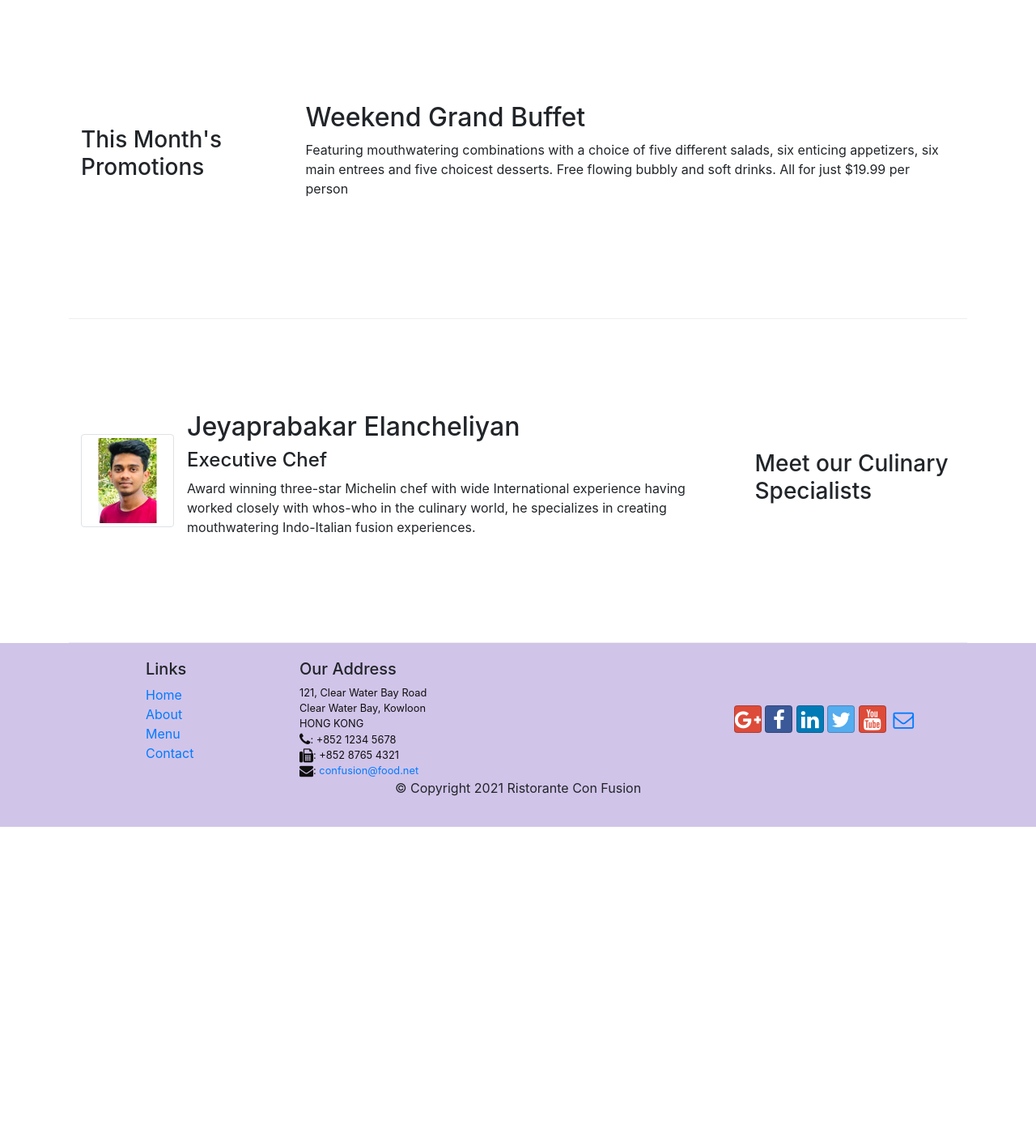
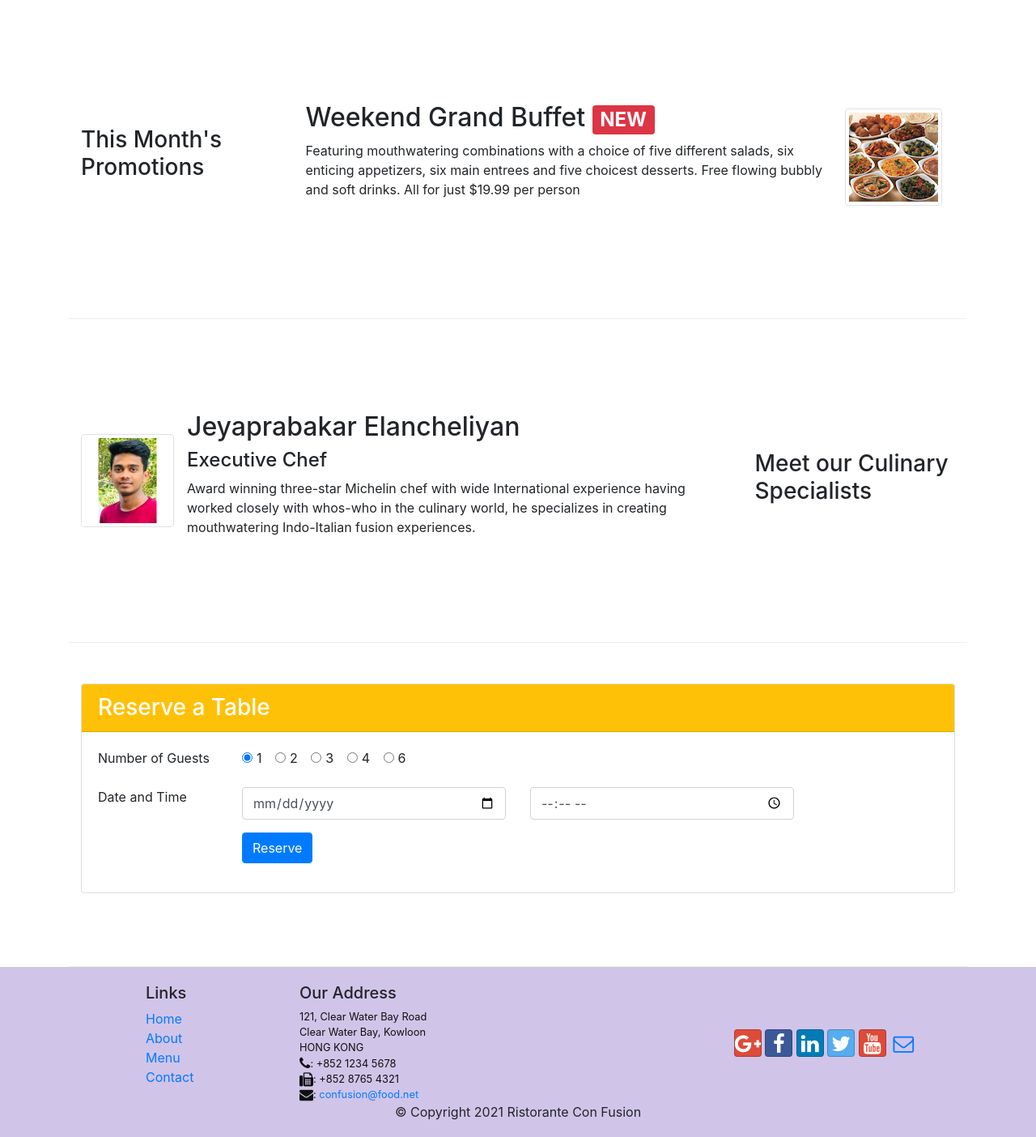
Before and after one commit to Jeyaprabakar01/Spring-Deer-Restaurant, a website: page index.html in a window 1280 px wide. Shown: the part 740-2144 px from the top of the page at 81% size. Before the commit the page ends 1761 px from the top, so only its background shows below. Drawn offline with nearby package versions, Linux system fonts and the light colour scheme.

Commit message:
Assignment 2

```diff
--- a/index.html
+++ b/index.html
@@ -1,46 +1,33 @@
 <!DOCTYPE html>
 <html lang="en">
-
 <head>
-     <!-- Required meta tags always come first -->
     <meta charset="utf-8">
     <meta name="viewport" content="width=device-width, initial-scale=1, shrink-to-fit=no">
     <meta http-equiv="x-ua-compatible" content="ie=edge">
-
-     <!-- Bootstrap CSS -->
+    <!-- Bootstrap CSS Files -->
+    <title>Ristorante Con Fusion</title>
     <link rel="stylesheet" href="node_modules/bootstrap/dist/css/bootstrap.min.css">
+    <link rel="stylesheet" href="css/styles.css">
     <link rel="stylesheet" href="node_modules/font-awesome/css/font-awesome.min.css">
     <link rel="stylesheet" href="node_modules/bootstrap-social/bootstrap-social.css">
-     <link rel="stylesheet" href="css/styles.css">
-    <title>Ristorante Con Fusion</title>
 </head>
-
 <body>
-
-    <nav class="navbar navbar-dark navbar-expand-sm  fixed-top">
+    <nav class="navbar navbar-dark navbar-expand-sm fixed-top">
         <div class="container">
-
           <button class="navbar-toggler" type="button" data-toggle="collapse" data-target="#Navbar">
             <span class="navbar-toggler-icon"></span>
           </button>
-
            <a class="navbar-brand mr-auto" href="#"><img src="img/logo.png" height="30" width="41"></a>
-
            <div class="collapse navbar-collapse" id="Navbar">
              <ul class="navbar-nav mr-auto">
-
                <li class="nav-item active"><a class="nav-link" href="#"><span class="fa fa-home fa-lg"></span> Home</a></li>
                <li class="nav-item"><a class="nav-link" href="./aboutus.html"><span class="fa fa-info fa-lg"></span> About</a></li>
                <li class="nav-item"><a class="nav-link" href="#"><span class="fa fa-list fa-lg"></span> Menu</a></li>
                <li class="nav-item"><a class="nav-link" href="./contactus.html"><span class="fa fa-address-card fa-lg"></span> Contact</a></li>
-
              </ul>
            </div>
-
         </div>
     </nav>
-
-
     <header class="jumbotron">
         <div class="container">
             <div class="row row-header">
@@ -48,13 +35,15 @@
                     <h1>Ristorante con Fusion</h1>
                     <p>We take inspiration from the World's best cuisines, and create a unique fusion experience. Our lipsmacking creations will tickle your culinary senses!</p>
                 </div>
-                <div class="col-12 col-sm align-self-center">
+                <div class="col-12 col-sm-3 text-center align-self-center">
                    <img src="img/logo.png" class="img-fluid">
+                </div>
+                <div class="col-12 mt-5 mt-sm-0 col-sm-3 text-center align-self-center">
+                    <a href="#reservation" type="button" class="btn btn-sm btn-warning">Reserve table</a>
                 </div>
             </div>
         </div>
     </header>
-
     <div class="container">
         <div class="row row-content align-items-center">
             <div class="col-12 col-sm-4 order-sm-last col-md-3">
@@ -62,52 +51,94 @@
             </div>
             <div class="col col-sm order-sm-first col-md">
                 <div class="media">
-                    <img class="d-flex mr-3 img-thumbnail align-self-center"
-                            src="img/uthappizza.png" alt="Uthappizza">
+                  <img class="d-flex mr-3 img-thumbnail align-self-center" src="img/uthappizza.png" alt="uthappizza">
                   <div class="media-body">
-                        <h2 class="mt-0">Uthappizza <span class="badge badge-danger">HOT</span> <span class="badge badge-pill badge-secondary">$4.99</span></h2>
-                        <p class="d-none d-sm-block">A unique combination of Indian Uthappam (pancake) and
-                            Italian pizza, topped with Cerignola olives, ripe vine
-                            cherry tomatoes, Vidalia onion, Guntur chillies and
-                            Buffalo Paneer.</p>
+                    <h2 class="mt-0">Uthappizza <span class="badge badge-danger">HOT</span> <span class="badge badge-pill badge-secondary">$4.99</span> </h2>
+                    <p class="d-none d-sm-block">A unique combination of Indian Uthappam (pancake) and Italian pizza, topped with Cerignola olives, ripe vine cherry tomatoes, Vidalia onion, Guntur chillies and Buffalo Paneer.</p>
                   </div>
                 </div>
             </div>
         </div>
-
-
         <div class="row row-content align-items-center">
             <div class="col-12 col-sm-4 col-md-3">
                 <h3>This Month's Promotions</h3>
             </div>
             <div class="col col-sm col-md">
-                <h2>Weekend Grand Buffet</h2>
-                <p>Featuring mouthwatering combinations with a choice of five different salads, six enticing appetizers, six main entrees and five choicest desserts. Free flowing bubbly and soft drinks. All for just $19.99 per person </p>
+                <div class="media">
+                  <div class="media-body">
+                    <h2 class="mt-0">Weekend Grand Buffet <span class="badge badge-danger">NEW</span></h2>
+                    <p class="d-none d-sm-block">Featuring mouthwatering combinations with a choice of five different salads, six enticing appetizers, six main entrees and five choicest desserts. Free flowing bubbly and soft drinks. All for just $19.99 per person </p>
+                  </div>
+                  <img class="d-flex mr-3 img-thumbnail align-self-center" src="img/buffet.png" alt="buffet">
                 </div>
             </div>
-
+        </div>
         <div class="row row-content align-items-center">
             <div class="col-12 col-sm-4 order-sm-last col-md-3">
                 <h3>Meet our Culinary Specialists</h3>
             </div>
             <div class="col col-sm order-sm-first col-md">
               <div class="media">
-                    <img class="d-flex mr-3 img-thumbnail align-self-center"
-                            src="img/prabakar.jpg" alt="Alberto Somayya">
+                <img class="d-flex mr-3 img-thumbnail align-self-center" src="img/prabakar.jpg" alt="alberto">
                 <div class="media-body">
-                        <h2 class="mt-0">Jeyaprabakar Elancheliyan</h2>
+                  <h2 class="mt-0">Jeyaprabakar Elancheliyan </h2>
                   <h4>Executive Chef</h4>
-                        <p class="d-none d-sm-block">Award winning three-star Michelin chef with wide
-                            International experience having worked closely with
-                            whos-who in the culinary world, he specializes in
-                            creating mouthwatering Indo-Italian fusion experiences.
-                            </p>
+                  <p class="d-none d-sm-block">Award winning three-star Michelin chef with wide International experience having worked closely with whos-who in the culinary world, he specializes in creating mouthwatering Indo-Italian fusion experiences. </p>
+                </div>
+              </div>
+            </div>
+        </div>
+        <div class="row row-content justify-content-center"  id="reservation">
+          <div class="col-12">
+            <div class="card">
+              <h3 class="card-header bg-warning text-white">Reserve a Table</h3>
+              <div class="card-body">
+                <form>
+                  <div class="form-group row">
+                      <label class="col-12 col-sm-2">Number of Guests</label>
+                      <div class="col">
+                        <div class="form-check form-check-inline">
+                          <input class="form-check-input" type="radio" name="inlineRadioOptions" id="one_guest_radio" value="one" checked>
+                          <label class="form-check-label" for="one_guest_radio">1</label>
+                       </div>
+                       <div class="form-check form-check-inline">
+                         <input class="form-check-input" type="radio" name="inlineRadioOptions" id="two_guest_radio" value="two">
+                         <label class="form-check-label" for="two_guest_radio">2</label>
+                       </div>
+                       <div class="form-check form-check-inline">
+                         <input class="form-check-input" type="radio" name="inlineRadioOptions" id="three_guest_radio" value="three">
+                         <label class="form-check-label" for="three_guest_radio">3</label>
+                       </div>
+                       <div class="form-check form-check-inline">
+                         <input class="form-check-input" type="radio" name="inlineRadioOptions" id="four_guest_radio" value="four">
+                         <label class="form-check-label" for="four_guest_radio">4</label>
+                       </div>
+                       <div class="form-check form-check-inline">
+                         <input class="form-check-input" type="radio" name="inlineRadioOptions" id="six_guest_radio" value="six">
+                         <label class="form-check-label" for="six_guest_radio">6</label>
+                       </div>
+                      </div>
+                  </div>
+                  <div class="form-group row">
+                    <label class="col-12 col-sm-2">Date and Time</label>
+                    <div class="col-12 col-sm-4">
+                      <input type="date" class="form-control" id="date" placeholder="Date">
+                    </div>
+                    <div class="col-12 col-sm-4">
+                      <input type="time" class="form-control" id="time" placeholder="Time">
+                    </div>
+                  </div>
+                  <div class="form-group row">
+                    <div class="col offset-0 offset-sm-2">
+                      <button type="submit" class="btn btn-primary">Reserve</button>
+                    </div>
+                  </div>
+                </form>
               </div>
             </div>
           </div>
         </div>
     </div>
-
     <footer class="footer">
         <div class="container">
             <div class="row">
@@ -117,7 +148,7 @@
                         <li><a href="#">Home</a></li>
                         <li><a href="./aboutus.html">About</a></li>
                         <li><a href="#">Menu</a></li>
-                        <li><a href="./contactus.html">Contact</a></li>
+                        <li><a href="#">Contact</a></li>
                     </ul>
                 </div>
                 <div class="col-7 col-sm-5">
@@ -128,7 +159,7 @@
 		              HONG KONG<br>
 		              <i class="fa fa-phone fa-lg"></i>: +852 1234 5678<br>
 		              <i class="fa fa-fax fa-lg"></i>: +852 8765 4321<br>
-                      <i class="fa fa-envelope fa-lg"></i>:  <a href="mailto:confusion@food.net">confusion@food.net</a>
+		              <i class="fa fa-envelope fa-lg"></i>: <a href="mailto:confusion@food.net">confusion@food.net</a>
 		           </address>
                 </div>
                 <div class="col-12 col-sm-4 align-self-center">
@@ -149,12 +180,9 @@
            </div>
         </div>
     </footer>
-
-
-    <!-- jQuery first, then Popper.js, then Bootstrap JS. -->
+    <!-- jQuery, Popper, Bootstrap JS. -->
     <script src="node_modules/jquery/dist/jquery.slim.min.js"></script>
     <script src="node_modules/popper.js/dist/umd/popper.min.js"></script>
     <script src="node_modules/bootstrap/dist/js/bootstrap.min.js"></script>
 </body>
-
 </html>
```
Lines whose indentation alone changed are shown as unchanged.
